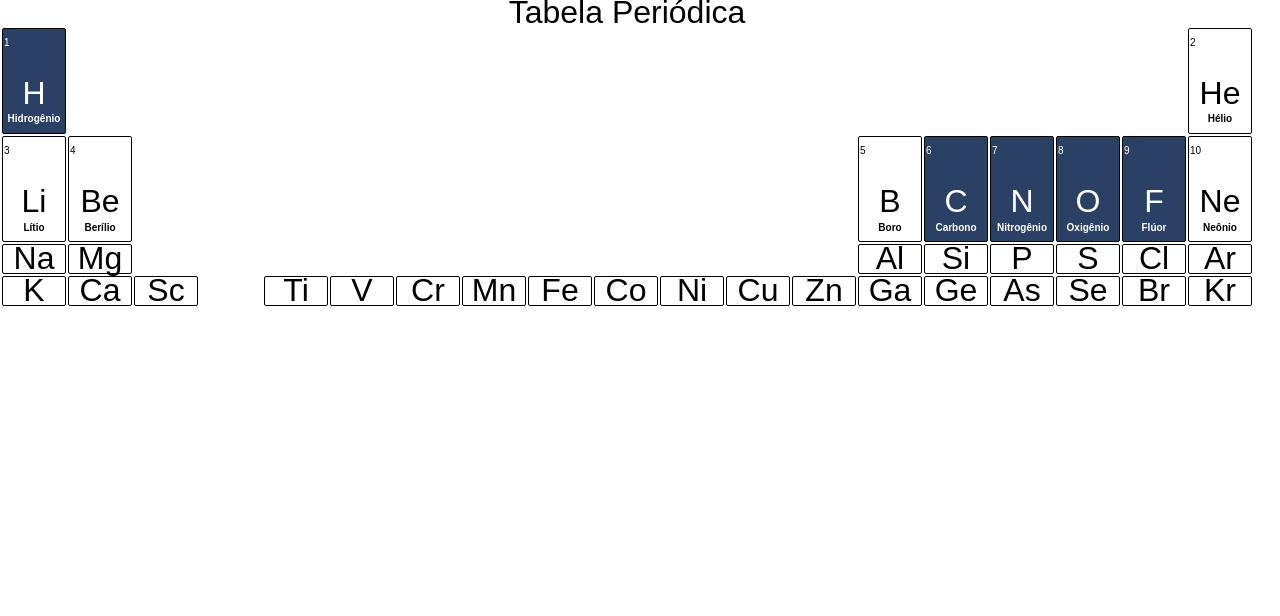
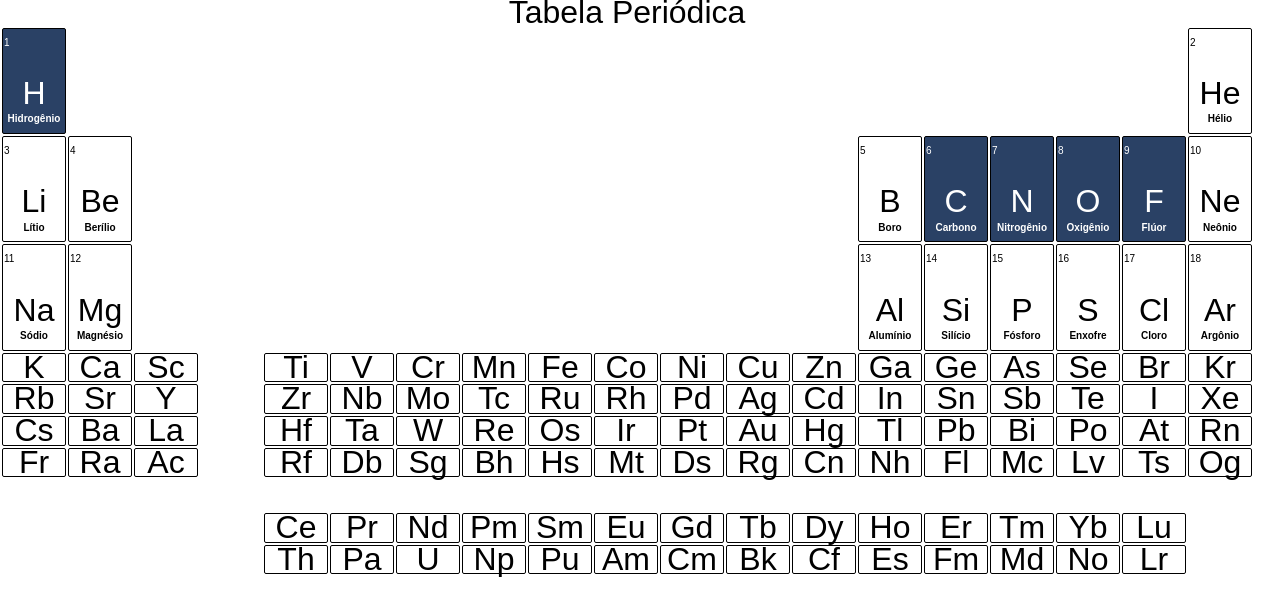
Before and after one commit to SansaoYago/html-css, a plain HTML site: page exercicios/ex023/tabelateste.html in a window 1280 px wide. Drawn offline with Linux system fonts and the light colour scheme.

Commit message:
Update tabelateste.html

```diff
--- a/exercicios/ex023/tabelateste.html
+++ b/exercicios/ex023/tabelateste.html
@@ -96,15 +96,15 @@
                 <td><p class="cima">10</p><br>Ne<br><p class="baixo">Neônio</p></td>
             </tr>
             <tr>
-                <td>Na</td>
-                <td>Mg</td>
+                <td><p class="cima">11</p><br>Na<br><p class="baixo">Sódio</p></td>
+                <td><p class="cima">12</p><br>Mg<br><p class="baixo">Magnésio</p></td>
                 <td colspan="11" class="transparente"></td>
-                <td>Al</td>
-                <td>Si</td>
-                <td>P</td>
-                <td>S</td>
-                <td>Cl</td>
-                <td>Ar</td>
+                <td><p class="cima">13</p><br>Al<br><p class="baixo">Alumínio</p></td>
+                <td><p class="cima">14</p><br>Si<br><p class="baixo">Silício</p></td>
+                <td><p class="cima">15</p><br>P<br><p class="baixo">Fósforo</p></td>
+                <td><p class="cima">16</p><br>S<br><p class="baixo">Enxofre</p></td>
+                <td><p class="cima">17</p><br>Cl<br><p class="baixo">Cloro</p></td>
+                <td><p class="cima">18</p><br>Ar<br><p class="baixo">Argônio</p></td>
             </tr>
             <tr>
                 <td>K</td>
@@ -127,6 +127,103 @@
                 <td>Br</td>
                 <td>Kr</td>
             </tr>
+            <tr>
+                <td>Rb</td>
+                <td>Sr</td>
+                <td>Y</td>
+                <td>Zr</td>
+                <td>Nb</td>
+                <td>Mo</td>
+                <td>Tc</td>
+                <td>Ru</td>
+                <td>Rh</td>
+                <td>Pd</td>
+                <td>Ag</td>
+                <td>Cd</td>
+                <td>In</td>
+                <td>Sn</td>
+                <td>Sb</td>
+                <td>Te</td>
+                <td>I</td>
+                <td>Xe</td>
+            </tr>
+            <tr>
+                <td>Cs</td>
+                <td>Ba</td>
+                <td>La</td>
+                <td>Hf</td>
+                <td>Ta</td>
+                <td>W</td>
+                <td>Re</td>
+                <td>Os</td>
+                <td>Ir</td>
+                <td>Pt</td>
+                <td>Au</td>
+                <td>Hg</td>
+                <td>Tl</td>
+                <td>Pb</td>
+                <td>Bi</td>
+                <td>Po</td>
+                <td>At</td>
+                <td>Rn</td>
+            </tr>
+            <tr>
+                <td>Fr</td>
+                <td>Ra</td>
+                <td>Ac</td>
+                <td>Rf</td>
+                <td>Db</td>
+                <td>Sg</td>
+                <td>Bh</td>
+                <td>Hs</td>
+                <td>Mt</td>
+                <td>Ds</td>
+                <td>Rg</td>
+                <td>Cn</td>
+                <td>Nh</td>
+                <td>Fl</td>
+                <td>Mc</td>
+                <td>Lv</td>
+                <td>Ts</td>
+                <td>Og</td>
+            </tr>
+            <tr>
+                <td style="height: 30px;" colspan="11" class="transparente"></td>
+            </tr>
+            <tr>
+                <td colspan="4" class="transparente"></td>
+                <td>Ce</td>
+                <td>Pr</td>
+                <td>Nd</td>
+                <td>Pm</td>
+                <td>Sm</td>
+                <td>Eu</td>
+                <td>Gd</td>
+                <td>Tb</td>
+                <td>Dy</td>
+                <td>Ho</td>
+                <td>Er</td>
+                <td>Tm</td>
+                <td>Yb</td>
+                <td>Lu</td>
+            </tr>
+            <tr>
+                <td colspan="4" class="transparente"></td>
+                <td>Th</td>
+                <td>Pa</td>
+                <td>U</td>
+                <td>Np</td>
+                <td>Pu</td>
+                <td>Am</td>
+                <td>Cm</td>
+                <td>Bk</td>
+                <td>Cf</td>
+                <td>Es</td>
+                <td>Fm</td>
+                <td>Md</td>
+                <td>No</td>
+                <td>Lr</td>
+            </tr>
         </tbody>
     </table>
 </body>
```
